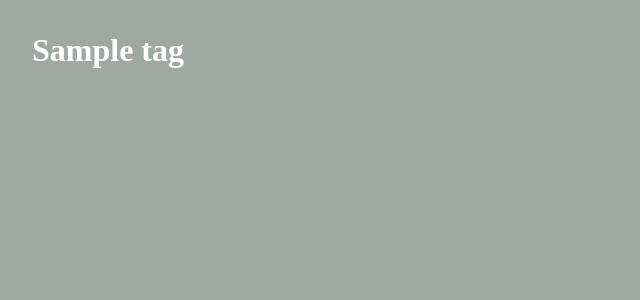
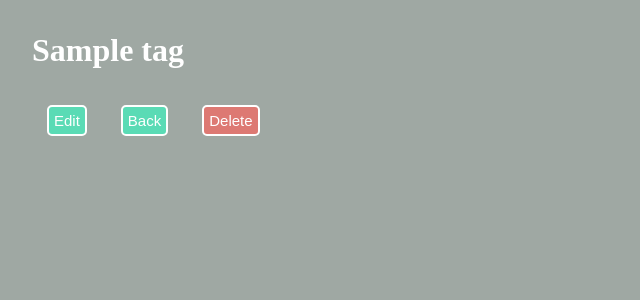
Before and after one commit to giuliana5/flask-blogly, a Flask app: page /tags/1 in a window 1280 px wide. Shown: the top 300 px of the page, without its empty margins (0-640 px from the left). Run offline with Flask 3, Linux system fonts and the light colour scheme; tables that the repository leaves empty hold one stand-in row (values such as "Sample post").

Commit message:
Added buttons to edit & delete tag.

```diff
--- a/templates/tag-details.html
+++ b/templates/tag-details.html
@@ -4,4 +4,10 @@
 
 <h1>{{tag.name}}</h1>
 
+<form>
+    <button formaction="/tags/{{tag.tag_id}}/edit" formmethod="GET">Edit</button>
+    <button formaction="/tags" formmethod="GET">Back</button>
+    <button formaction="/tags/{{tag.tag_id}}/delete" formmethod="POST" class="delete">Delete</button>
+</form>
+
 {% endblock %}
```
